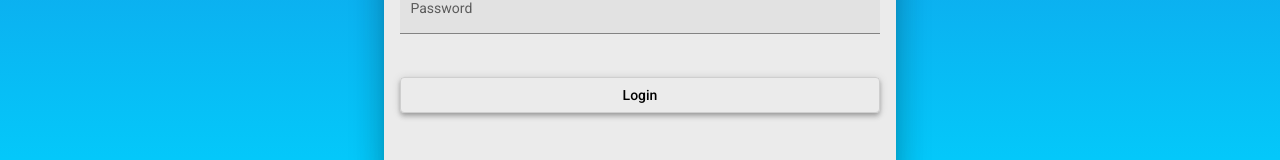
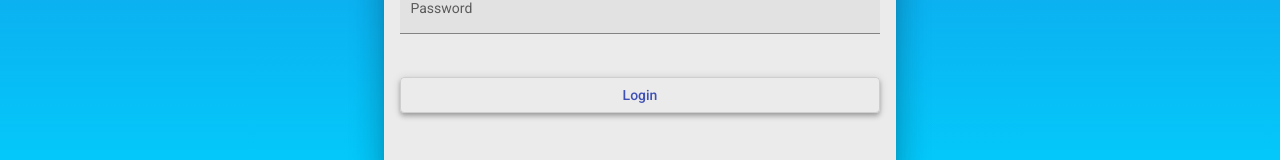
Before and after one commit to JacksonLuiz99/helpdesk-frontend, an Angular app: page /login in a window 1280 px wide. Shown: the part 558-718 px from the top of the page. Built offline with nearby package versions, Linux system fonts and the light colour scheme.

Commit message:
create CREDENCIAIS

```diff
--- a/src/app/components/login/login.component.css
+++ b/src/app/components/login/login.component.css
@@ -32,4 +32,5 @@ img{
 
 button{
     margin-top: 1.5rem;
+
 }
--- a/src/app/components/login/login.component.html
+++ b/src/app/components/login/login.component.html
@@ -15,7 +15,7 @@
           <input type="password" matInput placeholder="Ex. Senha@123">
         </mat-form-field>
 
-        <button class="full-width mat-elevation-z4" mat-stroked-button>Login</button>
+        <button class="full-width mat-elevation-z4" mat-stroked-button color="primary">Login</button>
 
       </form>
 
--- a/src/app/components/tecnico/tecnico-list/tecnico-list.component.html
+++ b/src/app/components/tecnico/tecnico-list/tecnico-list.component.html
@@ -2,19 +2,16 @@
     <div class="mat-elevation-z8">
         <table mat-table [dataSource]="dataSource">
 
-          <!-- Position Column -->
           <ng-container matColumnDef="position">
             <th mat-header-cell *matHeaderCellDef> Id </th>
             <td mat-cell *matCellDef="let element"> {{element.id}} </td>
           </ng-container>
 
-          <!-- Name Column -->
           <ng-container matColumnDef="name">
             <th mat-header-cell *matHeaderCellDef> Nome </th>
             <td mat-cell *matCellDef="let element"> {{element.nome}} </td>
           </ng-container>
 
-          <!-- Weight Column -->
           <ng-container matColumnDef="weight">
             <th mat-header-cell *matHeaderCellDef> CPF </th>
             <td mat-cell *matCellDef="let element"> {{element.cpf}} </td>
--- /dev/null
+++ b/src/app/models/credenciais.ts
@@ -0,0 +1,4 @@
+export interface Credenciais{
+    emai: string;
+    senha: string;
+}
```
